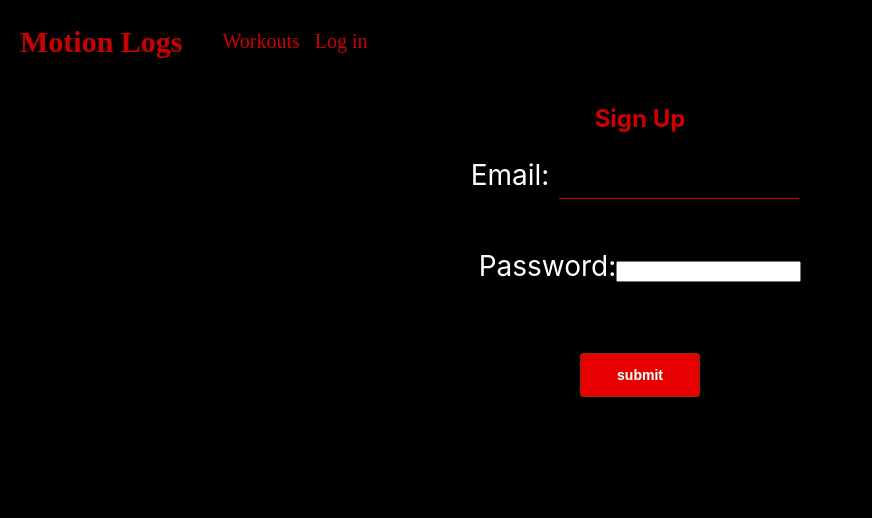
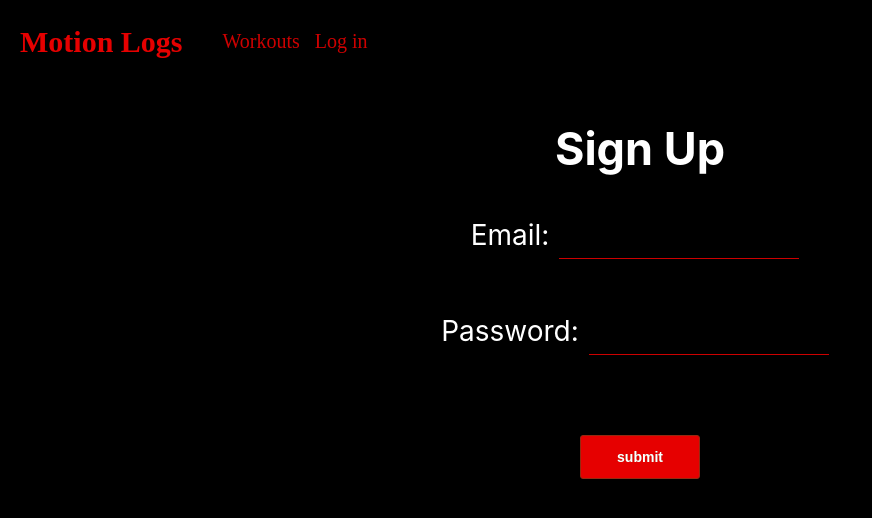
Before and after one commit to jennantran/motionlogs-app, a React (Create React App) app: page /signup in a window 1280 px wide. Shown: the top 518 px of the page, without its empty margins (0-872 px from the left). Built offline with nearby package versions, Linux system fonts and the light colour scheme.

Commit message:
styling sign up and login

```diff
--- a/public/index.html
+++ b/public/index.html
@@ -1,6 +1,7 @@
 <!DOCTYPE html>
 <html lang="en">
   <head>
+    <script src="https://kit.fontawesome.com/a076d05399.js"></script>
     <meta charset="utf-8" />
     <link rel="icon" href="%PUBLIC_URL%/favicon.ico" />
     <meta name="viewport" content="width=device-width, initial-scale=1" />
--- a/src/HomePage/HomePage.css
+++ b/src/HomePage/HomePage.css
@@ -24,22 +24,29 @@ p{
 
 
 h2{
-    color: #cc0000;
+    color:#e60000;
 }
 
 .homeButton{
-    box-shadow:inset 0px -1px 0px 0px #cf866c;
-	background-color: #cc0000;
+	background-color:#e60000;
 	border-radius:3px;
     border:1px solid #942911;
     color: white;
 	cursor:pointer;
-	font-family:Arial;
+    font-family:sans-serif;
+    font-weight: 550;
 	font-size:14px;
 	padding:13px 36px;
 	text-decoration:none;
-	text-shadow:0px 0px 0px #854629;
+    text-shadow:0px 0px 0px #854629;
+    overflow:hidden;
+    position: relative;
+    transition: background-color .5s;
+    margin-top: 10px;
 
+}
+.homeButton:hover{
+    background-color: #8B0000;
 }
 
 .homepgDetails{
--- a/src/Logs/Logs.css
+++ b/src/Logs/Logs.css
@@ -2,5 +2,5 @@
     display: grid;
     grid-template-columns: auto auto auto auto;
     grid-template-rows: 100px;
-    grid-gap: 10px;
+    grid-gap: 0px;
 }
--- a/src/SignUp/SignUp.css
+++ b/src/SignUp/SignUp.css
@@ -0,0 +1,14 @@
+.logpw{
+    background: transparent;
+    border: none;
+    border-bottom: 1px solid #cc0000;
+    color: #cc0000;
+    padding: 10px;
+    margin: 10px;
+    width: 30vh;
+}
+
+.signUp{
+    color: white;
+    font-size: 45px;
+}
--- a/src/SignUp/SignUp.js
+++ b/src/SignUp/SignUp.js
@@ -98,10 +98,8 @@ class SignUp extends Component {
                     <label className='logPw'>
                         Password:
                         <input
+                            className='logpw'
                             type='password'
-                            name='password'
-                            className='loginInput'
-                            id='password'
                             onChange = { e => this.updatePassword(e.target.value)}
                             />
                        {this.state.password.touched && <ValidationError message={passwordError} /> }
--- a/src/Workouts/Workouts.css
+++ b/src/Workouts/Workouts.css
@@ -7,10 +7,21 @@
 .workoutSearch{
     color: white;
     padding-bottom: 20px;
+    font-family: sans-serif;
 }
 #queryInput{
     width: 200px;
     height: 100px;
+}
+#results{
+    margin-left: auto;
+    margin-right: auto;
+    width: 10%;
+    margin-top: 80px;
+}
+
+.resultsTitle{
+    font-size: 25px;
 }
 
 @media (min-width: 600px) {
--- a/src/Workouts/Workouts.js
+++ b/src/Workouts/Workouts.js
@@ -13,6 +13,10 @@ class Workouts extends Component{
     }
     handleSubmit = (e) => {
         e.preventDefault();
+        let elem = document.getElementById('resultsTitle');
+        elem.style.display ='block';
+        let el = document.getElementById('calories');
+        el.style.display ='block';
         let query = document.getElementById('queryInput').value;
         query = {'query': query};
         const url = `https://trackapi.nutritionix.com/v2/natural/exercise`;
@@ -63,8 +67,8 @@ class Workouts extends Component{
                             value='calculate' />
                 </form>
                 <section id='results'>
-                    <h2 id='resultsTitle'>Results</h2>
-                        {calories} <p>calories</p>
+                    <h2 id='resultsTitle' style={{display:'none'}}>Results</h2>
+                        {calories} <p id='calories' style={{display:'none'}}>calories</p>
                 </section>
             </div>
         );
--- a/src/config.js
+++ b/src/config.js
@@ -1,4 +1,4 @@
 export default{
-    API_ENDPOINT: 'https://sheltered-fortress-79630.herokuapp.com/api',
+    API_ENDPOINT: 'http://localhost:8000/api',
     TOKEN_KEY: 'logs-client-auth-token',
 }
```
